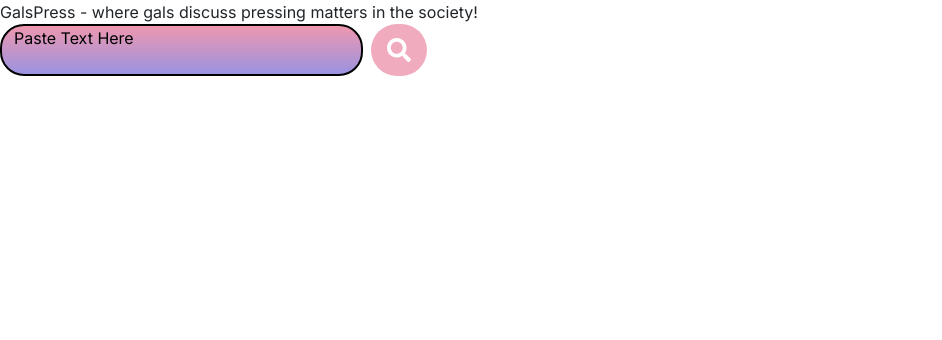
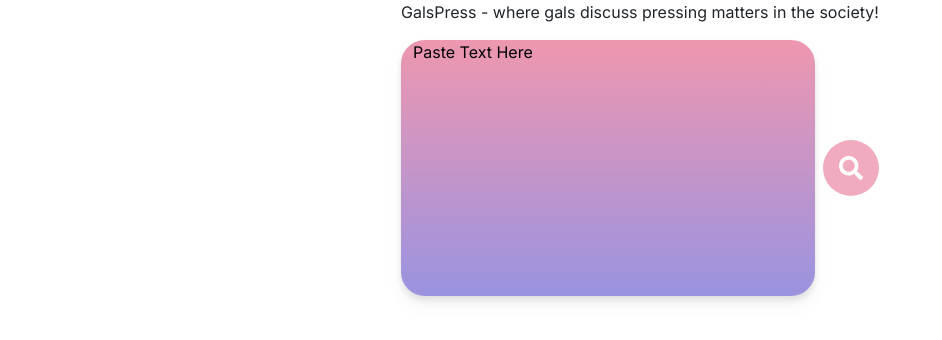
Before and after one commit to rfairooz/GalsPress, a Next.js app: page / in a window 1280 px wide. Shown: the top 340 px of the page, without its empty margins (0-942 px from the left). Built offline with nearby package versions, Linux system fonts and the light colour scheme.

Commit message:
increased height

```diff
--- a/src/app/page.js
+++ b/src/app/page.js
@@ -2,8 +2,10 @@ import React from 'react'
 import Textarea from '../components/Textarea';
 const page = () => {
   return (
-    <div>
+    <div className="w-full grid justify-center items-center grid-cols gap-3">
+      <div>
       GalsPress - where gals discuss pressing matters in the society!
+      </div>
       <Textarea/>
       </div>
   );
--- a/src/components/Textarea.jsx
+++ b/src/components/Textarea.jsx
@@ -1,6 +1,7 @@
 'use client'
 import { useState } from 'react';
 import { FaSearch } from "react-icons/fa";
+
 const Textarea = () => {
   const [text, setText] = useState("");
 
@@ -9,25 +10,27 @@ const Textarea = () => {
   };
 
   const handleSubmit = () => {
-
     console.log('Text submitted:', text);
   };
+
   return (
-        <div className="w-1/3 flex flex-cols">
+    <div className="w-full flex flex-cols justify-center">
       <textarea
         value={text}
         onChange={handleChange}
-            className="border-2 border-black pl-3 w-full rounded-3xl focus:outline-none placeholder:text-black bg-gradient-to-b from-gal-pink-200 to-gal-purple-200 resize-none"
+        className="border-0 h-64 w-full border-black pl-3 rounded-3xl focus:outline-none placeholder:text-black bg-gradient-to-b from-gal-pink-200 to-gal-purple-200 resize-none drop-shadow-lg"
         name={"Womp WOmp"}
         placeholder={"Paste Text Here"}
       />
+      <div className="flex items-center">
       <button
-            className="ml-2 bg-gal-pink-200/80 hover:bg-gal-pink-200 text-white font-bold px-3 rounded-full"
+        className="ml-2 bg-gal-pink-200/80 hover:bg-gal-pink-200 text-white font-bold py-3 px-3 rounded-full"
         onClick={handleSubmit}
       >
         <FaSearch className='text-2xl'/>
       </button>
       </div>
+    </div>
   );
 };
 
```
Lines whose indentation alone changed are shown as unchanged.
